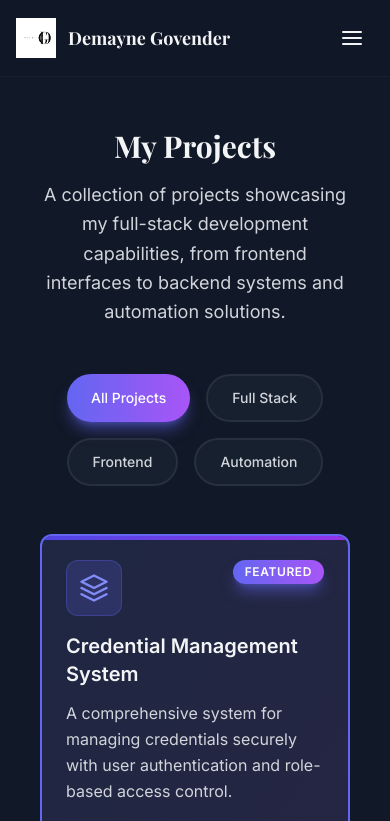
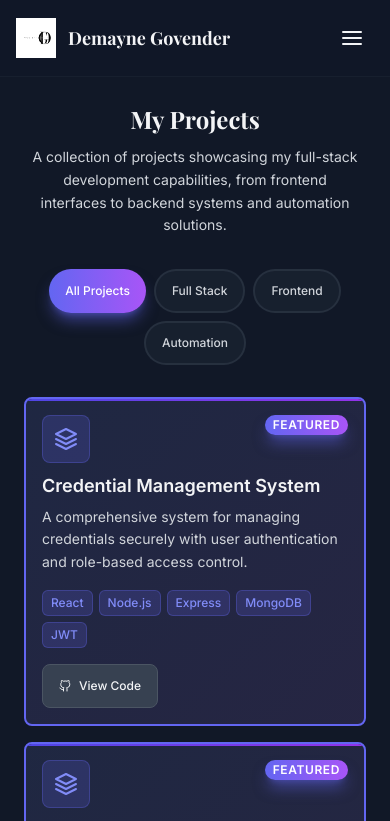
Before and after one commit to Demayne/Demayne-React-Web-Profile, a React (Vite) app: page /projects in a window 390 px wide. Shown: the top 821 px of the page. Built offline with nearby package versions, Linux system fonts and the light colour scheme.

Commit message:
Fix issue of contact page loading error

```diff
--- a/src/pages/Projects.jsx
+++ b/src/pages/Projects.jsx
@@ -116,23 +116,25 @@ const Projects = () => {
         keywords="React Projects, Node.js Projects, Full Stack Projects, Web Development Portfolio, JavaScript Projects, Python Projects, MERN Stack Projects"
         ogImage="https://demayne-govender-portfolio.vercel.app/Demayne%20Govender%20Logo.png"
       />
-      <section className="pt-24 min-h-screen bg-gray-900 overflow-x-hidden px-2 sm:px-0" ref={ref}>
+      <section className="pt-20 sm:pt-24 min-h-screen bg-gray-900 overflow-x-hidden px-0" ref={ref}>
       <motion.div
-        className="max-w-7xl mx-auto px-4 sm:px-6 lg:px-8 py-8"
+        className="max-w-7xl mx-auto px-4 sm:px-6 lg:px-8 py-6 sm:py-8"
         initial="hidden"
         animate={inView ? 'visible' : 'hidden'}
         variants={containerVariants}
       >
-        <motion.header className="text-center mb-12 px-4" variants={itemVariants}>
-          <h1 className="text-3xl sm:text-4xl lg:text-5xl font-bold mb-4 text-gray-100 font-display">My Projects</h1>
-          <p className="text-lg sm:text-xl text-gray-300 max-w-3xl mx-auto leading-relaxed">
+        <motion.header className="text-center mb-8 sm:mb-12 px-2" variants={itemVariants}>
+          <h1 className="text-2xl sm:text-3xl md:text-4xl lg:text-5xl font-bold mb-3 sm:mb-4 text-gray-100 font-display leading-tight">
+            My Projects
+          </h1>
+          <p className="text-sm sm:text-base md:text-lg lg:text-xl text-gray-300 max-w-3xl mx-auto leading-relaxed px-2">
             A collection of projects showcasing my full-stack development capabilities,
             from frontend interfaces to backend systems and automation solutions.
           </p>
         </motion.header>
 
         <motion.div
-          className="flex justify-center gap-4 mb-12 flex-wrap px-4"
+          className="flex justify-center gap-2 sm:gap-3 md:gap-4 mb-8 sm:mb-12 flex-wrap px-2"
           variants={itemVariants}
           role="tablist"
           aria-label="Project category filters"
@@ -140,10 +142,10 @@ const Projects = () => {
           {categories.map((category) => (
             <button
               key={category.id}
-              className={`px-6 py-3 rounded-full font-medium text-sm transition-all duration-300 min-h-[44px] focus:outline-none focus:ring-2 focus:ring-indigo-500 focus:ring-offset-2 focus:ring-offset-gray-900 ${
+              className={`px-4 sm:px-5 md:px-6 py-2 sm:py-2.5 md:py-3 rounded-full font-medium text-xs sm:text-sm transition-all duration-200 min-h-[44px] focus:outline-none focus:ring-2 focus:ring-indigo-500 focus:ring-offset-2 focus:ring-offset-gray-900 ${
                 filter === category.id
                   ? 'bg-gradient-to-r from-indigo-500 to-purple-500 text-white shadow-lg shadow-indigo-500/50'
-                  : 'bg-gray-800/50 text-gray-300 border-2 border-gray-700/50 hover:border-indigo-500 hover:text-indigo-400'
+                  : 'bg-gray-800/50 text-gray-300 border-2 border-gray-700/50 active:border-indigo-500 active:text-indigo-400'
               }`}
               onClick={() => setFilter(category.id)}
               aria-pressed={filter === category.id}
@@ -155,7 +157,7 @@ const Projects = () => {
         </motion.div>
 
         <motion.div
-          className="grid grid-cols-1 md:grid-cols-2 lg:grid-cols-3 gap-6 sm:gap-8 mb-12 sm:mb-16 px-4"
+          className="grid grid-cols-1 md:grid-cols-2 lg:grid-cols-3 gap-4 sm:gap-6 lg:gap-8 mb-8 sm:mb-12 lg:mb-16 px-2"
           variants={containerVariants}
           role="list"
           aria-label="Projects"
@@ -163,32 +165,34 @@ const Projects = () => {
           {filteredProjects.map((project) => (
             <motion.article
               key={project.id}
-              className={`bg-gray-800/50 p-6 lg:p-8 rounded-xl border transition-all duration-300 relative overflow-hidden group ${
+              className={`bg-gray-800/50 p-4 sm:p-5 lg:p-8 rounded-lg sm:rounded-xl border transition-colors duration-200 relative overflow-hidden ${
                 project.featured ? 'border-2 border-indigo-500 bg-gradient-to-br from-indigo-500/10 to-purple-500/10' : 'border-gray-700/50'
               }`}
               variants={itemVariants}
-              whileHover={{ y: -5 }}
-              transition={{ type: 'spring', stiffness: 300 }}
               role="listitem"
             >
-              <div className={`absolute top-0 left-0 right-0 h-1 bg-gradient-to-r from-indigo-600 to-purple-600 transform scale-x-0 transition-transform duration-300 ${
-                project.featured ? 'scale-x-100' : 'group-hover:scale-x-100'
+              <div className={`absolute top-0 left-0 right-0 h-0.5 sm:h-1 bg-gradient-to-r from-indigo-600 to-purple-600 ${
+                project.featured ? 'opacity-100' : 'opacity-0'
               }`} aria-hidden="true" />
-              <div className="flex justify-between items-start mb-4">
-                <div className="flex items-center justify-center w-14 h-14 lg:w-16 lg:h-16 bg-indigo-500/20 rounded-xl text-3xl lg:text-4xl text-indigo-400 border border-indigo-500/30" aria-hidden="true">
+              <div className="flex justify-between items-start mb-3 sm:mb-4 gap-2">
+                <div className="flex items-center justify-center w-12 h-12 sm:w-14 sm:h-14 lg:w-16 lg:h-16 bg-indigo-500/20 rounded-lg sm:rounded-xl text-2xl sm:text-3xl lg:text-4xl text-indigo-400 border border-indigo-500/30 flex-shrink-0" aria-hidden="true">
                   {getCategoryIcon(project.category)}
                 </div>
                 {project.featured && (
-                  <span className="px-3 py-1 bg-gradient-to-r from-indigo-500 to-purple-500 text-white rounded-full text-xs font-semibold uppercase tracking-wider shadow-lg shadow-indigo-500/50">
+                  <span className="px-2 sm:px-3 py-0.5 sm:py-1 bg-gradient-to-r from-indigo-500 to-purple-500 text-white rounded-full text-xs font-semibold uppercase tracking-wider shadow-lg shadow-indigo-500/50 flex-shrink-0">
                     Featured
                   </span>
                 )}
               </div>
-              <h3 className="text-xl sm:text-2xl font-semibold mb-3 text-gray-100">{project.title}</h3>
-              <p className="text-base text-gray-300 leading-relaxed mb-6 flex-grow">{project.description}</p>
-              <div className="flex flex-wrap gap-2 mb-6" role="list" aria-label="Technologies used">
+              <h3 className="text-lg sm:text-xl md:text-2xl font-semibold mb-2 sm:mb-3 text-gray-100 leading-tight break-words">
+                {project.title}
+              </h3>
+              <p className="text-sm sm:text-base text-gray-300 leading-relaxed mb-4 sm:mb-6 flex-grow break-words">
+                {project.description}
+              </p>
+              <div className="flex flex-wrap gap-1.5 sm:gap-2 mb-4 sm:mb-6" role="list" aria-label="Technologies used">
                 {project.tech.map((tech, i) => (
-                  <span key={i} className="px-3 py-1.5 bg-indigo-500/20 border border-indigo-500/30 rounded-full text-xs text-indigo-400 font-medium" role="listitem">
+                  <span key={i} className="px-2 sm:px-3 py-1 sm:py-1.5 bg-indigo-500/20 border border-indigo-500/30 rounded-md sm:rounded-full text-xs text-indigo-400 font-medium" role="listitem">
                     {tech}
                   </span>
                 ))}
@@ -198,7 +202,7 @@ const Projects = () => {
                   href={project.github}
                   target="_blank"
                   rel="noopener noreferrer"
-                  className="inline-flex items-center gap-2 px-5 py-2.5 bg-gray-700 text-gray-100 rounded-lg font-medium transition-all duration-300 hover:bg-indigo-500 hover:text-white border border-gray-600 hover:border-indigo-500 hover:-translate-y-0.5 hover:shadow-lg hover:shadow-indigo-500/50 text-sm focus:outline-none focus:ring-2 focus:ring-indigo-500 focus:ring-offset-2 focus:ring-offset-gray-800"
+                  className="inline-flex items-center justify-center gap-2 px-4 sm:px-5 py-2 sm:py-2.5 bg-gray-700 text-gray-100 rounded-lg font-medium transition-colors duration-200 active:bg-indigo-500 active:text-white border border-gray-600 active:border-indigo-500 text-xs sm:text-sm min-h-[44px] focus:outline-none focus:ring-2 focus:ring-indigo-500 focus:ring-offset-2 focus:ring-offset-gray-800"
                   aria-label={`View ${project.title} code on GitHub`}
                 >
                   <FiGithub aria-hidden="true" />
@@ -210,16 +214,18 @@ const Projects = () => {
         </motion.div>
 
         <motion.section
-          className="text-center py-12 bg-gray-800/50 rounded-xl border border-gray-700/50 px-4"
+          className="text-center py-8 sm:py-10 lg:py-12 bg-gray-800/50 rounded-lg sm:rounded-xl border border-gray-700/50 px-4 sm:px-6"
           variants={itemVariants}
           aria-labelledby="github-cta"
         >
-          <p id="github-cta" className="text-lg text-gray-300 mb-6">Want to see more? Check out my GitHub profile for additional projects and contributions.</p>
+          <p id="github-cta" className="text-sm sm:text-base md:text-lg text-gray-300 mb-4 sm:mb-6 break-words">
+            Want to see more? Check out my GitHub profile for additional projects and contributions.
+          </p>
           <a
             href="https://github.com/Demayne"
             target="_blank"
             rel="noopener noreferrer"
-            className="inline-flex items-center gap-2 px-8 py-4 bg-gradient-to-r from-indigo-600 to-purple-600 text-white font-semibold rounded-lg shadow-md hover:shadow-lg hover:-translate-y-0.5 transition-all duration-300 text-base focus:outline-none focus:ring-2 focus:ring-indigo-500 focus:ring-offset-2 focus:ring-offset-gray-800"
+            className="inline-flex items-center justify-center gap-2 px-6 sm:px-8 py-3 sm:py-4 bg-gradient-to-r from-indigo-600 to-purple-600 text-white font-semibold rounded-lg shadow-md active:shadow-lg transition-all duration-200 text-sm sm:text-base min-h-[44px] focus:outline-none focus:ring-2 focus:ring-indigo-500 focus:ring-offset-2 focus:ring-offset-gray-800"
             aria-label="Visit GitHub profile"
           >
             <FiGithub aria-hidden="true" />
```
Also changed, not shown: src/pages/Contact.jsx (+37 -32 lines).
